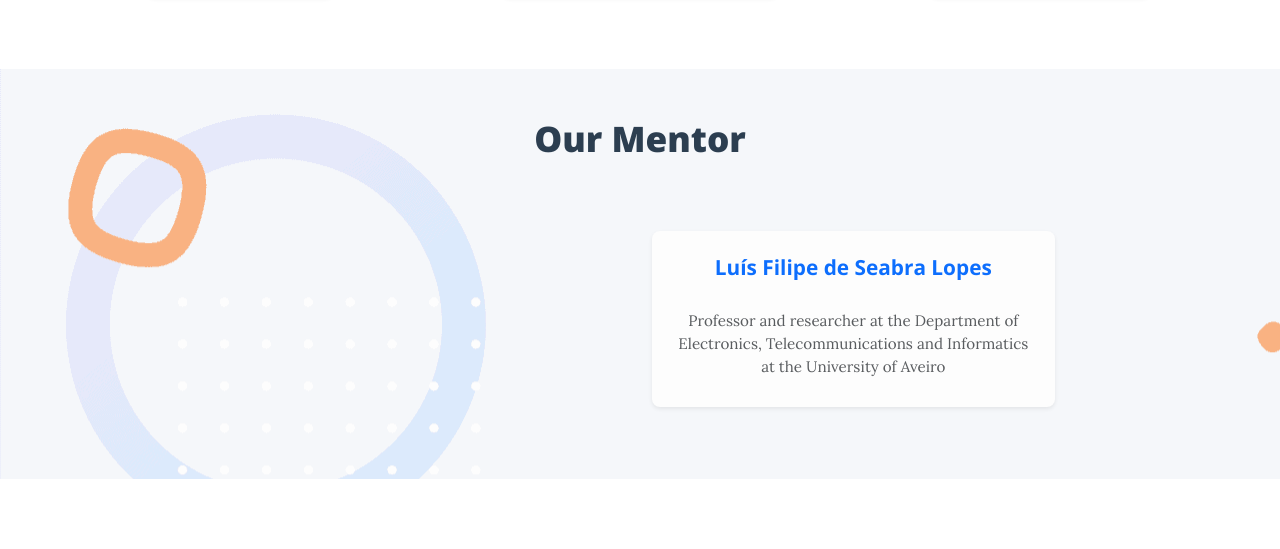
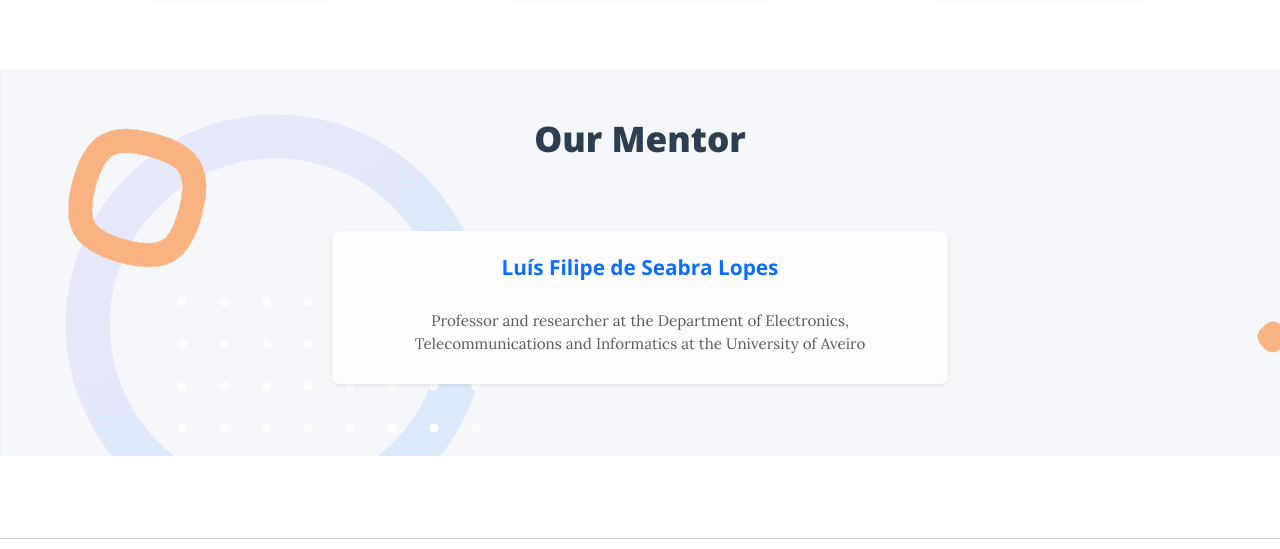
Before and after one commit to OlgaButs/peci2024.github.io, a plain HTML site: page equipe.html in a window 1280 px wide. Shown: the part 1186-1735 px from the top of the page. Drawn offline with Linux system fonts and the light colour scheme.

Commit message:
Update equipe.html

```diff
--- a/equipe.html
+++ b/equipe.html
@@ -106,14 +106,14 @@
     </div>
 </div>
 
-    <div class="container-fluid py-4 py-xl-5" style="padding-top: 24px;background: url(&quot;assets/img/rsvpify-event-software-background.webp&quot;);">
+   <div class="container-fluid py-4 py-xl-5" style="padding-top: 24px;background: url('assets/img/rsvpify-event-software-background.webp');">
     <div class="row mb-5">
         <div class="col-md-8 col-xl-6 text-center mx-auto">
             <h2><strong>Our Mentor</strong></h2>
         </div>
     </div>
-        <div class="row gy-4 row-cols-1 justify-content-center row-cols-md-2 row-cols-lg-3 d-xxl-flex justify-content-xxl-center align-items-xxl-center">
-            <div class="col offset-xl-4 mb-4">
+    <div class="row gy-4 justify-content-center">
+        <div class="col-12 col-md-8 col-lg-6 mb-4 mx-auto">
             <div class="card border-0 shadow-sm">
                 <div class="card-body text-center p-4">
                     <h5 class="fw-bold text-primary">Luís Filipe de Seabra Lopes</h5>
```
Lines whose indentation alone changed are shown as unchanged.
